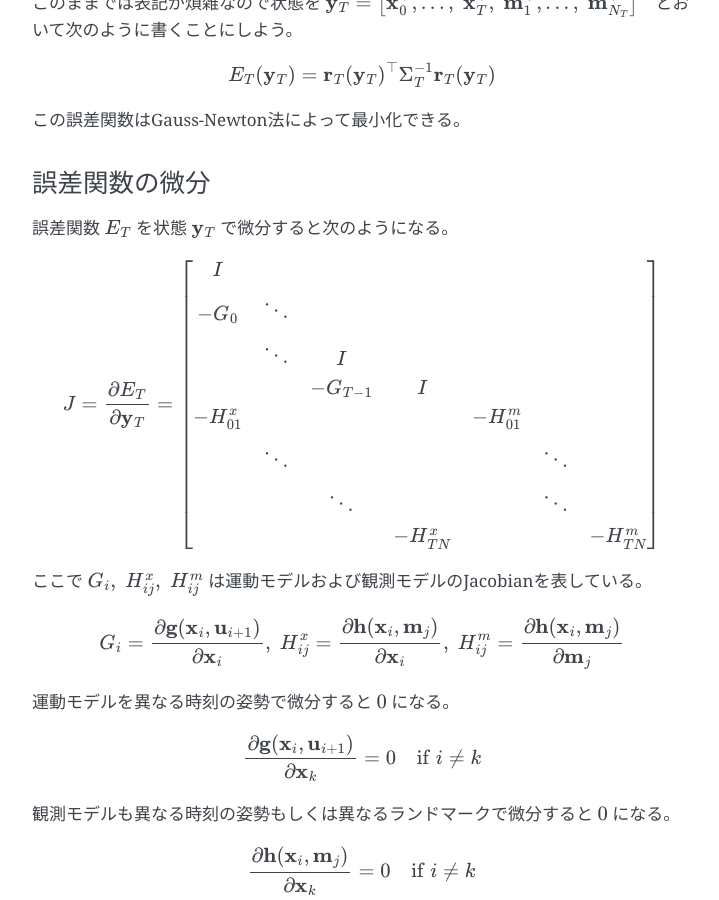
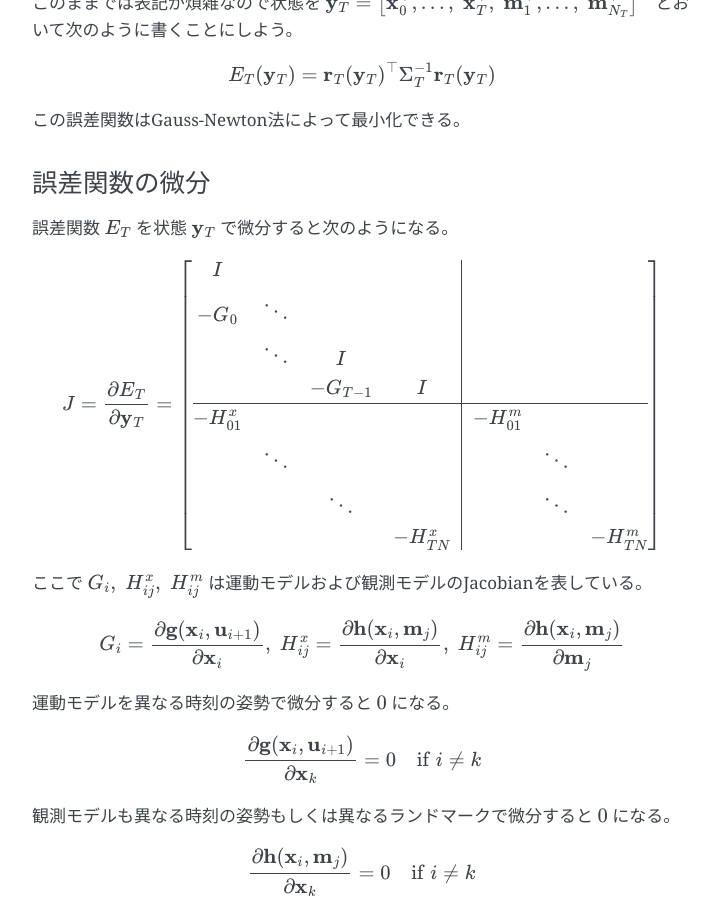
Before and after one commit to IshitaTakeshi/ishitatakeshi.github.io, a Sphinx documentation site: the page built from source/graph-slam.rst, in a window 1280 px wide and 900 px high, scrolled down 6834 px. Shown: the whole window, without its empty margins (388-1107 px from the left). Built offline with Sphinx 7.4.7, drawn with Linux system fonts in a browser that asks for light colours.

Commit message:
Separate a jacobian into four parts for visibility

```diff
--- a/source/graph-slam.rst
+++ b/source/graph-slam.rst
@@ -267,16 +267,19 @@ SLAMは高速に動作することが求められるため、ある事前情報
 
 .. math::
     J = \frac{\partial E_{T}}{\partial \mathbf{y}_{T}} =
-    \begin{bmatrix}
+    \left[
+    \begin{array}{cccc|ccc}
      I          &          &             &             &             &             &             \\
     -G_{0}      & \ddots   &             &             &             &             &             \\
                 & \ddots   & I           &             &             &             &             \\
                 &          & -G_{T-1}    & I           &             &             &             \\
+    \hline
     -H^{x}_{01} &          &             &             & -H^{m}_{01} &             &             \\
                 & \ddots   &             &             &             & \ddots      &             \\
                 &          & \ddots      &             &             & \ddots      &             \\
                 &          &             & -H^{x}_{TN} &             &             & -H^{m}_{TN} \\
-    \end{bmatrix}
+    \end{array}
+    \right]
 
 ここで :math:`G_{i},\; H^{x}_{ij},\; H^{m}_{ij}` は運動モデルおよび観測モデルのJacobianを表している。
 
```
